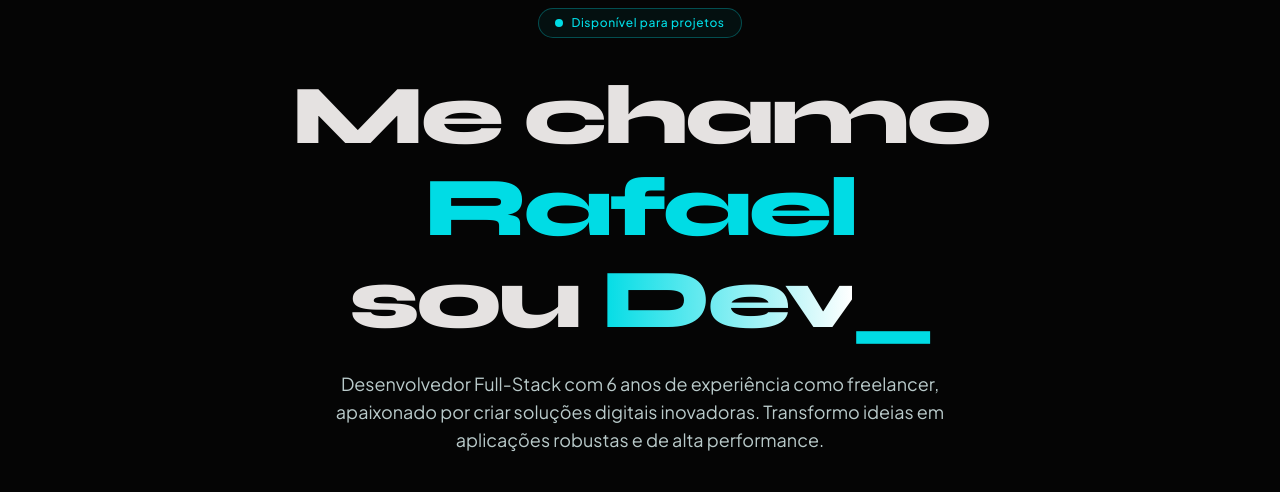
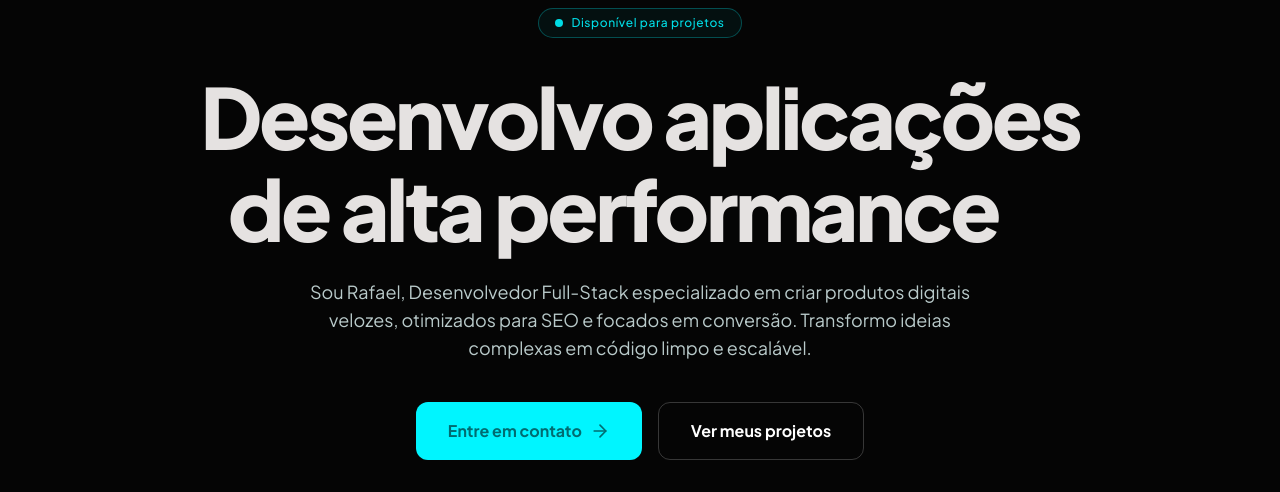
Before and after one commit to RafaelSFDC/RafaelSFDC, a Next.js app: page / in a window 1280 px wide. Shown: the part 120-612 px from the top of the page. Built offline with nearby package versions, Linux system fonts and the light colour scheme; no server answers.

Commit message:
feat: initialize project structure with global styles, layout configuration, and hero component

```diff
--- a/app/globals.css
+++ b/app/globals.css
@@ -65,3 +65,12 @@
   0%, 100% { transform: translateY(0); }
   50% { transform: translateY(-20px); }
 }
+
+@keyframes blink {
+  0%, 100% { opacity: 1; }
+  50% { opacity: 0; }
+}
+
+.animate-blink {
+  animation: blink 1s step-end infinite;
+}
--- a/app/layout.tsx
+++ b/app/layout.tsx
@@ -17,7 +17,7 @@ const syne = Syne({
 
 const plusJakartaSans = Plus_Jakarta_Sans({
   subsets: ["latin"],
-  weight: ["400", "500", "600", "700"],
+  weight: ["400", "500", "600", "700", "800"],
   variable: "--font-body",
   display: "swap",
 });
--- a/components/hero.tsx
+++ b/components/hero.tsx
@@ -22,21 +22,16 @@ const Hero5 = () => {
         Disponível para projetos
       </div>
 
-      <h1 className="font-display-xl-mobile md:font-display-xl text-display-xl-mobile md:text-display-xl mb-6 max-w-4xl mx-auto">
-        Me chamo{" "}
-        <span className="text-surface-tint">Rafael</span>{" "}
-        <br />
-        sou{" "}
-        <span className="bg-gradient-to-r from-surface-tint to-white bg-clip-text text-transparent">
-          Dev
-        </span>
-        <span className="text-surface-tint">_</span>
+      <h1 className="font-body text-display-xl-mobile md:text-display-xl mb-6 max-w-4xl mx-auto">
+        Desenvolvo aplicações <br />
+        de alta performance
+        <span className="text-surface-tint animate-blink">_</span>
       </h1>
 
       <p className="font-body-lg text-body-lg text-on-surface-variant max-w-2xl mx-auto mb-10">
-        Desenvolvedor Full-Stack com 6 anos de experiência como freelancer,
-        apaixonado por criar soluções digitais inovadoras. Transformo ideias em
-        aplicações robustas e de alta performance.
+        Sou Rafael, Desenvolvedor Full-Stack especializado em criar produtos digitais
+        velozes, otimizados para SEO e focados em conversão. Transformo ideias
+        complexas em código limpo e escalável.
       </p>
 
       <div className="flex flex-col sm:flex-row gap-stack-md">
```
